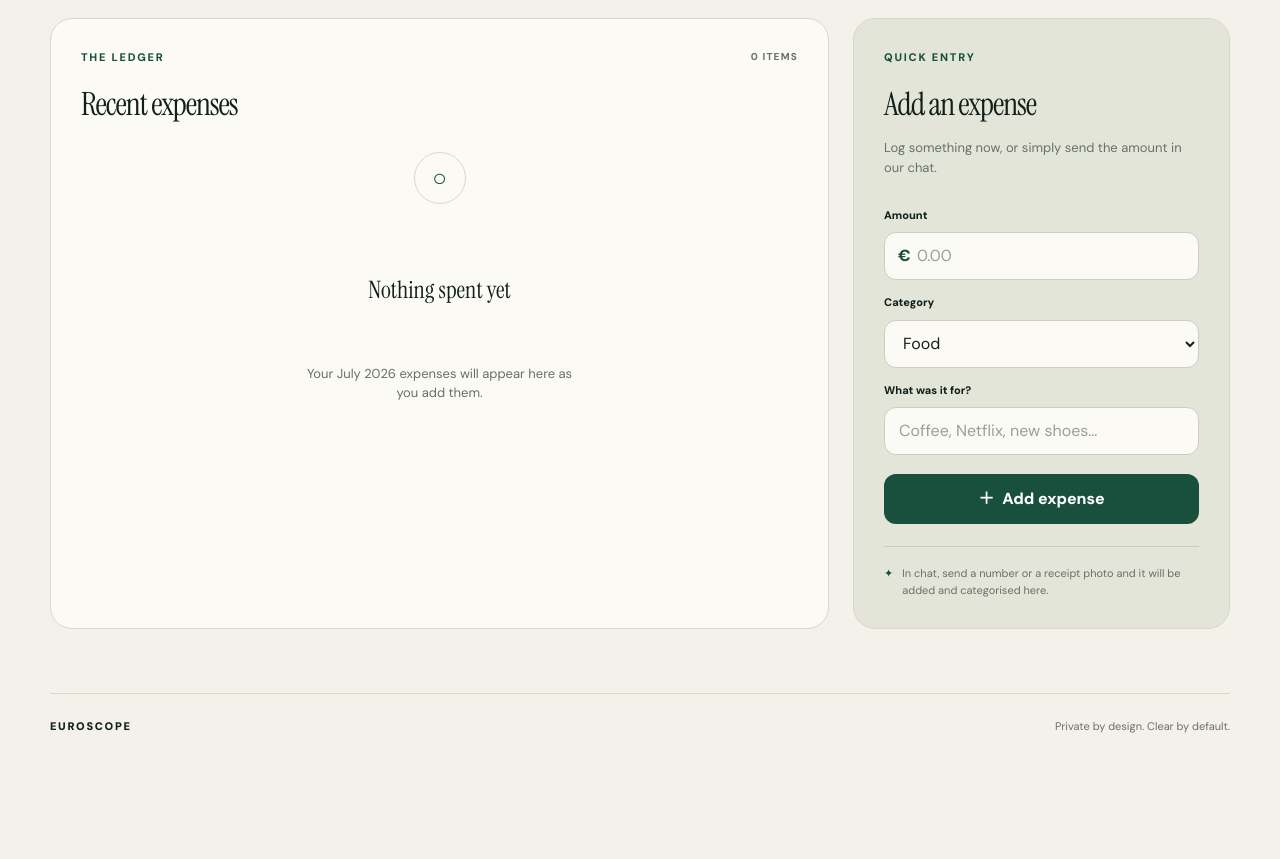
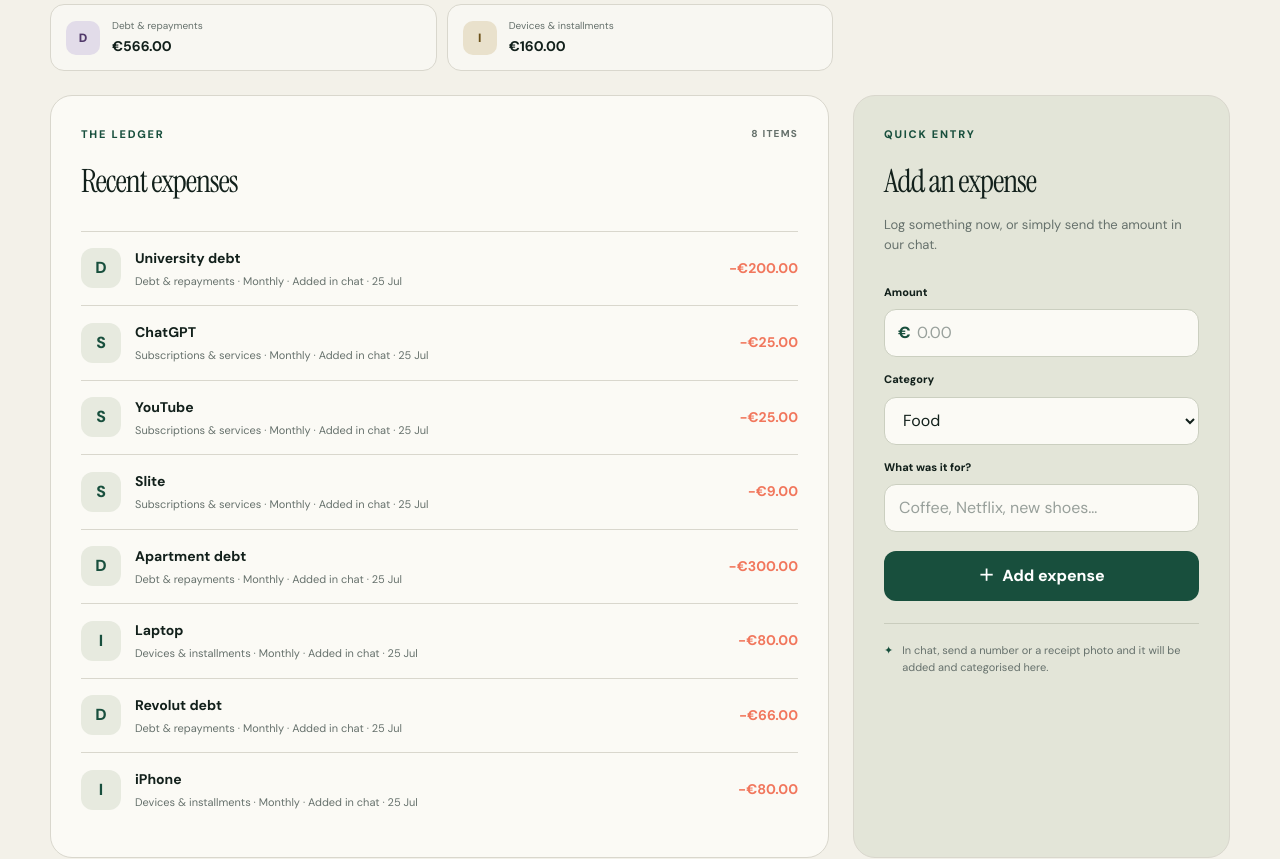
Before and after one commit to kbekulov/finance, a Next.js app: page / in a window 1280 px wide. Shown: the part 840-1699 px from the top of the page. Before the commit the page ends 1609 px from the top, so only its background shows below. Built offline with nearby package versions, Linux system fonts and the light colour scheme.

Commit message:
Add monthly recurring expenses

```diff
--- a/app/globals.css
+++ b/app/globals.css
@@ -440,6 +440,8 @@ h1 em { color: var(--green); font-weight: 400; }
 .category-f { background: #e1eac9; color: #345022; }
 .category-s { background: #d9e5e5; color: #235156; }
 .category-l { background: #f2ded8; color: #8a3e2e; }
+.category-d { background: #e2dce9; color: #51396a; }
+.category-i { background: #e9e1cc; color: #6b5018; }
 
 .category-strip small, .category-strip strong { display: block; }
 .category-strip small { color: var(--muted); font-size: 10px; }
--- a/app/page.tsx
+++ b/app/page.tsx
@@ -3,7 +3,12 @@
 import { FormEvent, useEffect, useMemo, useState } from "react";
 import financeHistoryJson from "@/data/finance-history.json";
 
-type Category = "Food" | "Subscriptions & services" | "Luxury purchases";
+type Category =
+  | "Food"
+  | "Subscriptions & services"
+  | "Luxury purchases"
+  | "Debt & repayments"
+  | "Devices & installments";
 
 type Expense = {
   id: string;
@@ -12,6 +17,8 @@ type Expense = {
   date: string;
   category: Category;
   source: "chat" | "site" | "receipt";
+  recurring?: boolean;
+  frequency?: "monthly";
 };
 
 type FinanceData = {
@@ -24,12 +31,15 @@ type MonthRecord = FinanceData & {
   month: string;
   label: string;
   updatedAt: string;
+  revision: number;
 };
 
 const CATEGORIES: Category[] = [
   "Food",
   "Subscriptions & services",
   "Luxury purchases",
+  "Debt & repayments",
+  "Devices & installments",
 ];
 
 // The JSON file is the source of truth. Only the most recent 12 records are shown.
@@ -58,7 +68,9 @@ function sourceLabel(source: Expense["source"]) {
 function categorySymbol(category: Category) {
   if (category === "Food") return "F";
   if (category === "Subscriptions & services") return "S";
-  return "L";
+  if (category === "Luxury purchases") return "L";
+  if (category === "Debt & repayments") return "D";
+  return "I";
 }
 
 export default function Home() {
@@ -71,7 +83,9 @@ export default function Home() {
 
   useEffect(() => {
     try {
-      const saved = localStorage.getItem(`euroscope:${selectedMonth.month}:${selectedMonth.updatedAt}`);
+      const saved = localStorage.getItem(
+        `euroscope:${selectedMonth.month}:${selectedMonth.updatedAt}:r${selectedMonth.revision}`,
+      );
       if (saved) setData(JSON.parse(saved));
       else setData(selectedMonth);
     } catch {
@@ -83,7 +97,7 @@ export default function Home() {
   useEffect(() => {
     if (!isReady) return;
     localStorage.setItem(
-      `euroscope:${selectedMonth.month}:${selectedMonth.updatedAt}`,
+      `euroscope:${selectedMonth.month}:${selectedMonth.updatedAt}:r${selectedMonth.revision}`,
       JSON.stringify(data),
     );
   }, [data, isReady, selectedMonth]);
@@ -316,7 +330,8 @@ export default function Home() {
                     <span className="expense-info">
                       <strong>{expense.note}</strong>
                       <small>
-                        {expense.category} · {sourceLabel(expense.source)} ·{" "}
+                        {expense.category} · {expense.recurring ? "Monthly · " : ""}
+                        {sourceLabel(expense.source)} ·{" "}
                         {new Date(`${expense.date}T12:00:00`).toLocaleDateString("en-GB", {
                           day: "numeric",
                           month: "short",
--- a/data/finance-history.json
+++ b/data/finance-history.json
@@ -1,14 +1,96 @@
 {
-  "version": 1,
+  "version": 2,
   "maxMonths": 12,
   "months": [
     {
       "month": "2026-07",
       "label": "July 2026",
       "updatedAt": "2026-07-25",
+      "revision": 2,
       "salary": 2150,
       "savingsGoal": 0,
-      "expenses": []
+      "expenses": [
+        {
+          "id": "2026-07-university-debt",
+          "amount": 200,
+          "note": "University debt",
+          "date": "2026-07-25",
+          "category": "Debt & repayments",
+          "source": "chat",
+          "recurring": true,
+          "frequency": "monthly"
+        },
+        {
+          "id": "2026-07-chatgpt",
+          "amount": 25,
+          "note": "ChatGPT",
+          "date": "2026-07-25",
+          "category": "Subscriptions & services",
+          "source": "chat",
+          "recurring": true,
+          "frequency": "monthly"
+        },
+        {
+          "id": "2026-07-youtube",
+          "amount": 25,
+          "note": "YouTube",
+          "date": "2026-07-25",
+          "category": "Subscriptions & services",
+          "source": "chat",
+          "recurring": true,
+          "frequency": "monthly"
+        },
+        {
+          "id": "2026-07-slite",
+          "amount": 9,
+          "note": "Slite",
+          "date": "2026-07-25",
+          "category": "Subscriptions & services",
+          "source": "chat",
+          "recurring": true,
+          "frequency": "monthly"
+        },
+        {
+          "id": "2026-07-apartment-debt",
+          "amount": 300,
+          "note": "Apartment debt",
+          "date": "2026-07-25",
+          "category": "Debt & repayments",
+          "source": "chat",
+          "recurring": true,
+          "frequency": "monthly"
+        },
+        {
+          "id": "2026-07-laptop",
+          "amount": 80,
+          "note": "Laptop",
+          "date": "2026-07-25",
+          "category": "Devices & installments",
+          "source": "chat",
+          "recurring": true,
+          "frequency": "monthly"
+        },
+        {
+          "id": "2026-07-revolut-debt",
+          "amount": 66,
+          "note": "Revolut debt",
+          "date": "2026-07-25",
+          "category": "Debt & repayments",
+          "source": "chat",
+          "recurring": true,
+          "frequency": "monthly"
+        },
+        {
+          "id": "2026-07-iphone",
+          "amount": 80,
+          "note": "iPhone",
+          "date": "2026-07-25",
+          "category": "Devices & installments",
+          "source": "chat",
+          "recurring": true,
+          "frequency": "monthly"
+        }
+      ]
     }
   ]
 }
--- a/index.html
+++ b/index.html
@@ -139,6 +139,8 @@
                 <option>Food</option>
                 <option>Subscriptions &amp; services</option>
                 <option>Luxury purchases</option>
+                <option>Debt &amp; repayments</option>
+                <option>Devices &amp; installments</option>
               </select>
 
               <label for="note">What was it for?</label>
--- a/script.js
+++ b/script.js
@@ -1,4 +1,10 @@
-const CATEGORIES = ["Food", "Subscriptions & services", "Luxury purchases"];
+const CATEGORIES = [
+  "Food",
+  "Subscriptions & services",
+  "Luxury purchases",
+  "Debt & repayments",
+  "Devices & installments",
+];
 const euro = new Intl.NumberFormat("en-IE", {
   style: "currency",
   currency: "EUR",
@@ -26,11 +32,13 @@ function safeNumber(value) {
 function categoryCode(category) {
   if (category === "Food") return ["F", "food"];
   if (category === "Subscriptions & services") return ["S", "services"];
-  return ["L", "luxury"];
+  if (category === "Luxury purchases") return ["L", "luxury"];
+  if (category === "Debt & repayments") return ["D", "debt"];
+  return ["I", "devices"];
 }
 
 function storageKey(month) {
-  return `euroscope:${month.month}:${month.updatedAt}`;
+  return `euroscope:${month.month}:${month.updatedAt}:r${month.revision}`;
 }
 
 function loadMonth(month) {
@@ -129,7 +137,7 @@ function renderLedger() {
       <span class="expense-monogram" aria-hidden="true">${code}</span>
       <span class="expense-info">
         <strong></strong>
-        <small>${expense.category} · ${date}</small>
+        <small>${expense.category} · ${expense.recurring ? "Monthly · " : ""}${date}</small>
       </span>
       <strong class="expense-amount">−${euro.format(safeNumber(expense.amount))}</strong>
     `;
--- a/styles.css
+++ b/styles.css
@@ -250,6 +250,8 @@ h1 em { color: var(--green); font-weight: 400; }
 .category-symbol.food { background: #e1eac9; color: #345022; }
 .category-symbol.services { background: #d9e5e5; color: #235156; }
 .category-symbol.luxury { background: #f2ded8; color: #8a3e2e; }
+.category-symbol.debt { background: #e2dce9; color: #51396a; }
+.category-symbol.devices { background: #e9e1cc; color: #6b5018; }
 .category-strip small, .category-strip strong { display: block; }
 .category-strip small { color: var(--muted); font-size: 10px; }
 .category-strip strong { margin-top: 3px; font-size: 14px; }
```
